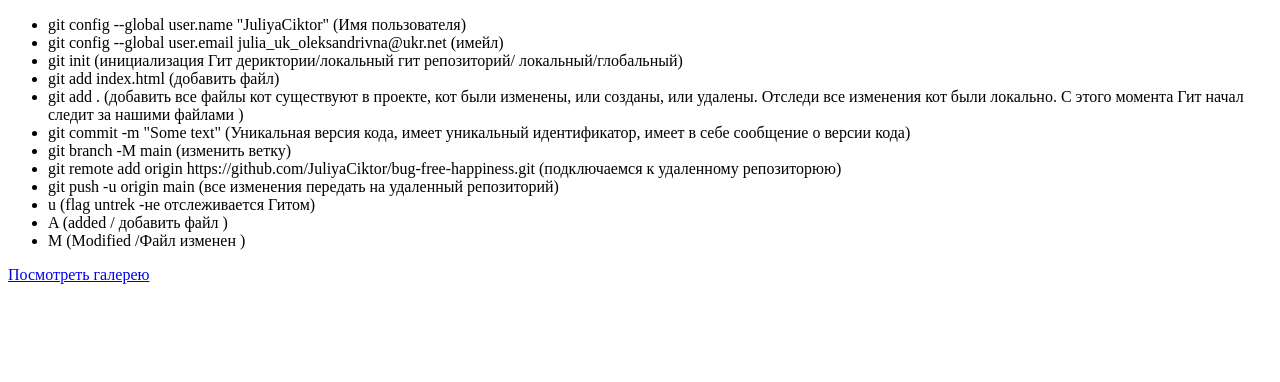
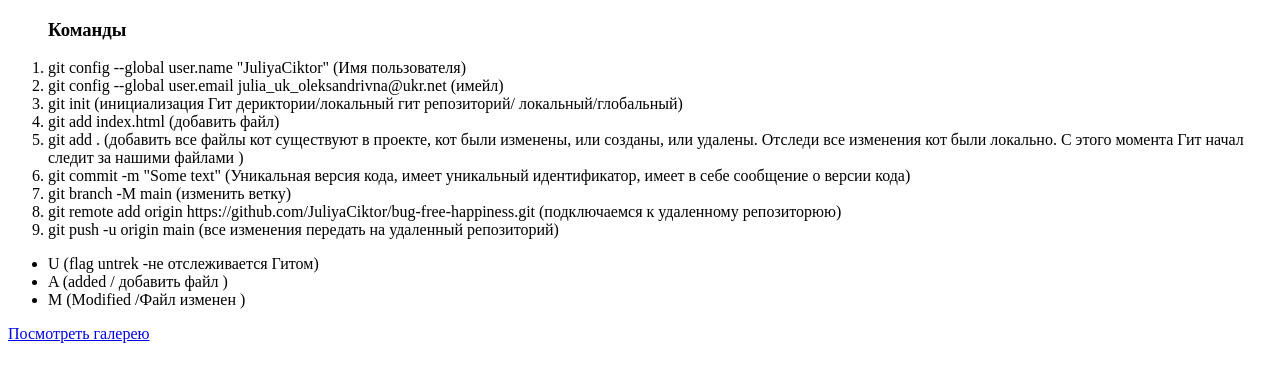
Before and after one commit to JuliyaCiktor/turbo-happiness, a plain HTML site: page index.html in a window 1280 px wide. Drawn offline with Linux system fonts and the light colour scheme.

Commit message:
Заголовки

```diff
--- a/index.html
+++ b/index.html
@@ -6,22 +6,23 @@
     <title>Document</title>
 </head>
 <body>
+    <ol>
+        <h3>Команды</h3>
+        <li>git config --global user.name "JuliyaCiktor"        (Имя пользователя)</li>
+        <li>git config --global user.email julia_uk_oleksandrivna@ukr.net (имейл)</li>
+        <li>git init                                            (инициализация Гит дериктории/локальный гит репозиторий/ локальный/глобальный)</li>
+        <li>git add index.html                                  (добавить файл)</li>
+        <li>git add .                                           (добавить все файлы кот существуют в проекте, кот были изменены, или созданы, или удалены. Отследи все изменения кот были локально. С этого момента Гит начал следит за нашими файлами )</li>
+        <li>git commit -m "Some text"                           (Уникальная версия кода, имеет уникальный идентификатор, имеет в себе сообщение о версии кода)</li>
+        <li>git branch -M main                                  (изменить ветку)</li>
+        <li>git remote add origin https://github.com/JuliyaCiktor/bug-free-happiness.git  (подключаемся к удаленному репозиторюю)</li>
+        <li>git push -u origin main                             (все изменения передать на удаленный репозиторий)</li>
+    </ol>
     <ul>
-        <li>git config --global user.name "JuliyaCiktor"                  (Имя пользователя)</li>
-        <li>git config --global user.email julia_uk_oleksandrivna@ukr.net (имейл)</li>
-        <li>git init                                                      (инициализация Гит дериктории/локальный гит репозиторий/ локальный/глобальный)</li>
-        <li>git add index.html                                            (добавить файл)</li>
-        <li>git add .                                                     (добавить все файлы кот существуют в проекте, кот были изменены, или созданы, или удалены. Отследи все изменения кот были локально. С этого момента Гит начал следит за нашими файлами )</li>
-        <li>git commit -m "Some text"                                     (Уникальная версия кода, имеет уникальный идентификатор, имеет в себе сообщение о версии кода)</li>
-        <li>git branch -M main                                            (изменить ветку)</li>
-        <li>git remote add origin https://github.com/JuliyaCiktor/bug-free-happiness.git  (подключаемся к удаленному репозиторюю)</li>
-        <li>git push -u origin main                                       (все изменения передать на удаленный репозиторий)</li>
-        <li>u                          (flag untrek -не отслеживается Гитом) </li>
+        <li>U                          (flag untrek -не отслеживается Гитом) </li>
         <li>A                          (added / добавить файл  )</li>
         <li>М                          (Modified /Файл изменен  )</li>
-
-
-       </ul>
+    </ul>
        <a href="./gallery.html">Посмотреть галерею</a>
 </body>
 </html>
```
Also changed, not shown: gallery.html (+1 -0 lines).
